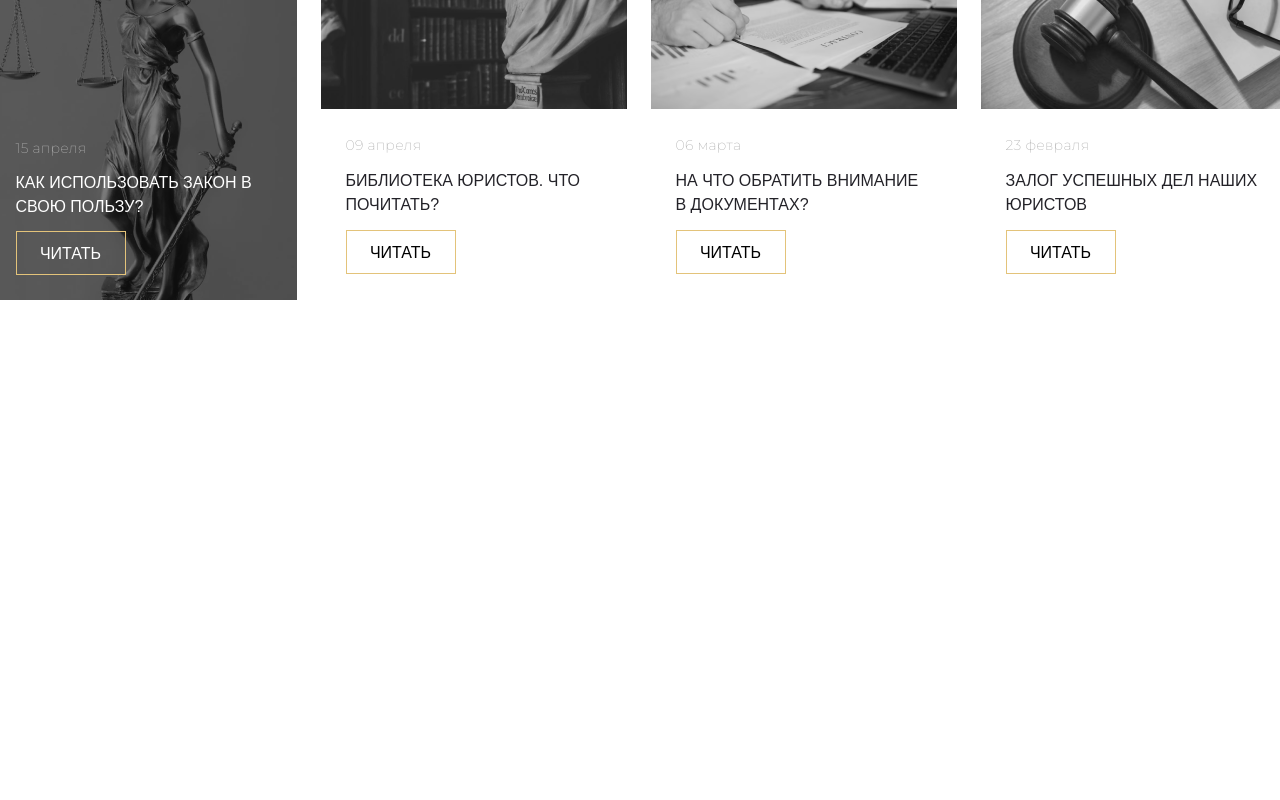
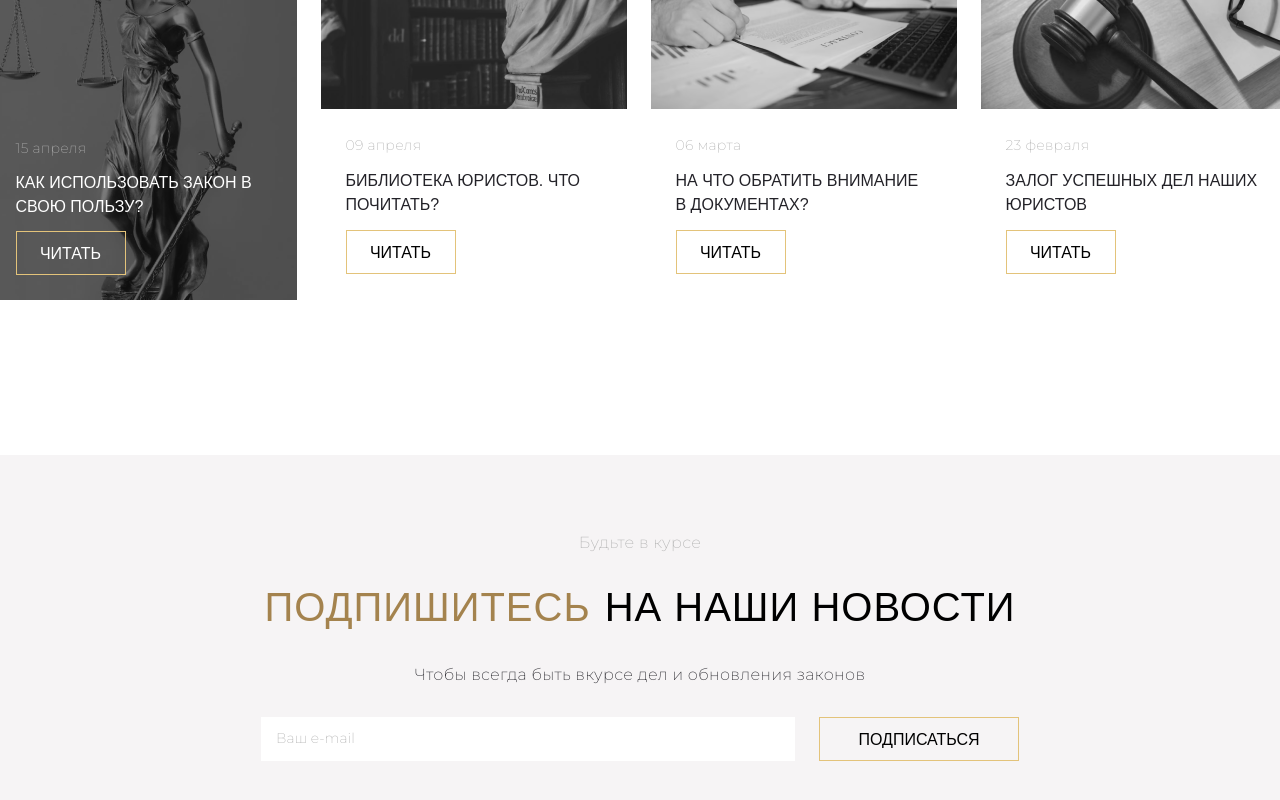
Before and after one commit to mnats725/law-firm-website-frontend, a React (Create React App) app: page / in a window 1280 px wide. Shown: the part 4186-4986 px from the top of the page. Before the commit the page ends 4641 px from the top, so only its background shows below. Built offline with nearby package versions, Linux system fonts and the light colour scheme.

Commit message:
feat(subscribeus.jsx,subcribeus.css): subscribeus

```diff
--- a/src/components/app/app.jsx
+++ b/src/components/app/app.jsx
@@ -5,6 +5,7 @@ import { Specialist } from "../specialist";
 import { Trust } from "../trust";
 import { Reviews } from "../reviews/reviews";
 import { MustKnow } from "../must-know";
+import { SubscribeUs } from "../subscribeus";
 
 import "./app.css";
 
@@ -19,6 +20,7 @@ export const App = () => {
         <Trust />
         <Reviews />
         <MustKnow />
+        <SubscribeUs />
       </div>
     </div>
   );
--- a/src/components/subscribe/index.js
+++ /dev/null
@@ -1 +0,0 @@
-export { Subscribe } from "./subscribe";
--- /dev/null
+++ b/src/components/subscribeus/index.js
@@ -0,0 +1 @@
+export { SubscribeUs } from "./subscribeus";
--- /dev/null
+++ b/src/components/subscribeus/subscribeus.css
@@ -0,0 +1,106 @@
+.subscribeus-container {
+  width: 100%;
+  display: flex;
+  flex-direction: column;
+  justify-content: center;
+  align-items: center;
+  background-color: #f6f4f5;
+}
+
+.subscribeus {
+  height: 221px;
+  margin: 80px 0 100px 0;
+  display: flex;
+  flex-direction: column;
+  justify-content: center;
+  align-items: center;
+}
+
+.subscribeus h2 {
+  color: var(--Disable-Gray, #b1b1b1);
+  text-align: center;
+  font-family: Montserrat;
+  font-size: 16px;
+  font-style: normal;
+  font-weight: 300;
+  line-height: 150%; /* 24px */
+  letter-spacing: 0.32px;
+}
+
+.subscribeus span {
+  color: var(--Dark-Yellow, #a4834e);
+  text-align: center;
+  font-family: sans-serif;
+  font-size: 40px;
+  font-style: normal;
+  font-weight: 400;
+  line-height: 52px; /* 130% */
+  letter-spacing: 1px;
+  text-transform: uppercase;
+  margin: 0 14px 0 0;
+}
+
+.subscribeus h1 {
+  margin: 26px 0 0 0;
+  color: var(--Text-Dark, #000000);
+  font-family: sans-serif;
+  font-size: 40px;
+  font-style: normal;
+  font-weight: 400;
+  line-height: 52px;
+  letter-spacing: 1px;
+  text-transform: uppercase;
+}
+
+.subscribeus h3 {
+  margin: 30px 0 0 0;
+  color: var(--Text-Dark, #232228);
+  text-align: center;
+  font-family: Montserrat;
+  font-size: 16px;
+  font-style: normal;
+  font-weight: 300;
+  line-height: 150%; /* 24px */
+  letter-spacing: 0.32px;
+}
+
+.e-mail {
+  margin: 30px 0 0 0;
+  gap: 16px;
+  display: flex;
+}
+
+.e-mail imput {
+  color: #b1b1b1;
+  background: #ffffff;
+  font-family: Montserrat;
+  font-size: 14px;
+  font-style: normal;
+  font-weight: 300;
+  line-height: 150%;
+  height: 44px;
+  width: 519px;
+  display: flex;
+  flex-direction: row;
+  align-items: center;
+  padding: 0 0 0 15px;
+}
+
+.e-mail button {
+  display: flex;
+  height: 44px;
+  margin: 0 0 0 8px;
+  justify-content: center;
+  align-items: center;
+  gap: 10px;
+  border: 1px solid #e3c37a;
+  width: 200px;
+  background: #00000000;
+  color: #000000;
+  font-family: "Open Sans", sans-serif;
+  font-size: 16px;
+  font-style: normal;
+  font-weight: 400;
+  line-height: normal;
+  text-transform: uppercase;
+}
--- /dev/null
+++ b/src/components/subscribeus/subscribeus.jsx
@@ -0,0 +1,20 @@
+import "./subscribeus.css";
+
+export const SubscribeUs = () => {
+  return (
+    <div className="subscribeus-container">
+      <div className="subscribeus">
+        <h2>Будьте в курсе</h2>
+        <h1><span>Подпишитесь</span>На наши новости</h1>
+        <h3>Чтобы всегда быть вкурсе дел и обновления законов</h3>
+        <div className="e-mail">
+          <imput
+          placeholder="+7 (___) ___ __ __"
+          type="e-mail"
+          name="e-mail_client">Ваш e-mail</imput>
+          <button>Подписаться</button>
+        </div>
+      </div>
+    </div>
+  );
+};
```
Also changed, not shown: src/components/subscribe/subscribe.jsx (deleted, +0 -9 lines), src/components/subscribe/subscribe.css (deleted).
